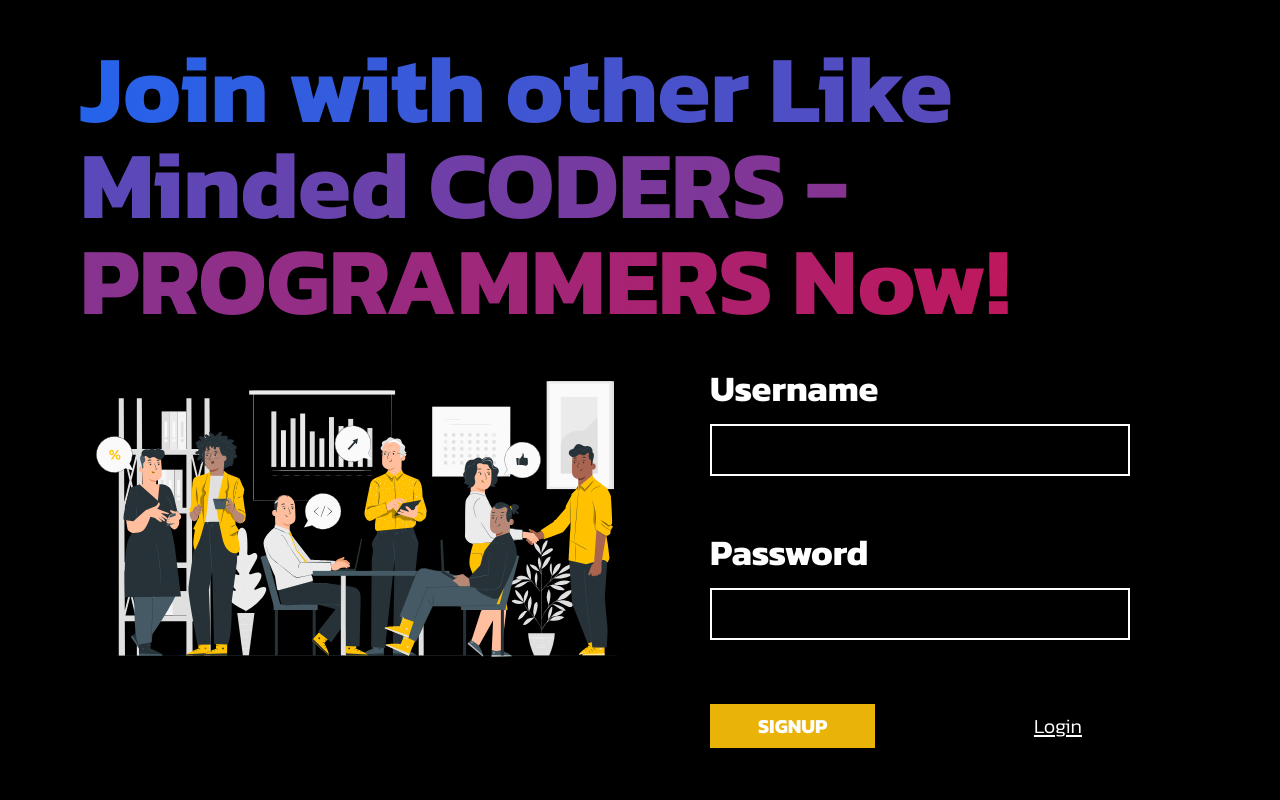
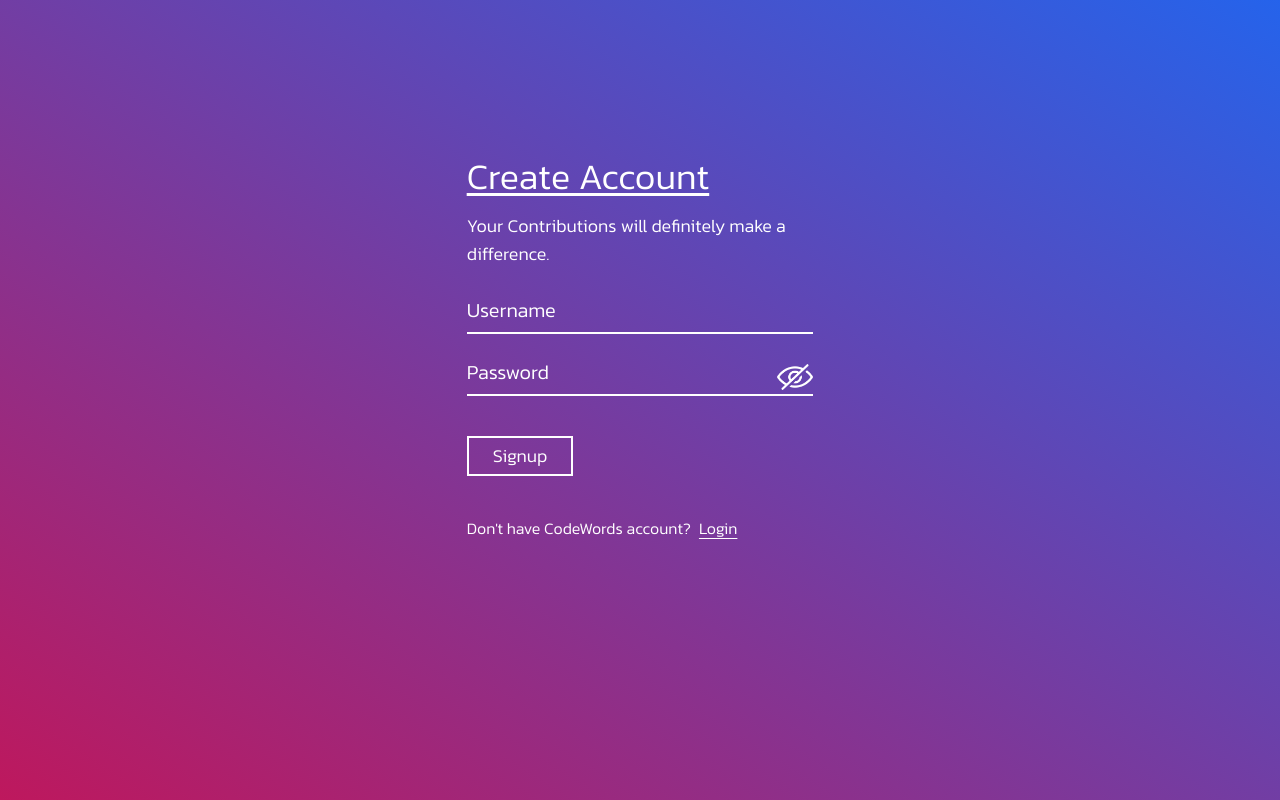
Before and after one commit to Rajat-Uchiha/CodeWords, a React (Create React App) app in the folder client/: page /signup in a window 1280 px wide. Built offline with nearby package versions, Linux system fonts and the light colour scheme.

Commit message:
Upgraded login and signup page

```diff
--- a/client/src/Components/Login.js
+++ b/client/src/Components/Login.js
@@ -1,12 +1,12 @@
 import React, { useState } from "react";
-import LoginImage from "./LoginImage.svg";
 import { useCookies } from "react-cookie";
 import { Link, useNavigate } from "react-router-dom";
 import { AppContext } from "../App";
 import { useContext } from "react";
+import Hide_icon from "./Hide_icon.png";
+import Show_icon from "./Show_icon.png";
+import axios from "axios";
 
-import axios from "axios";
-import Newlogin from "./Newlogin";
 const Login = () => {
   const { setNav_username } = useContext(AppContext);
   const navigate = useNavigate();
@@ -14,6 +14,7 @@ const Login = () => {
   const [_, setCookie] = useCookies(["auth_Token"]);
   const [username, setUsername] = useState("");
   const [password, setPassword] = useState("");
+  const [hidePassword, setHidePassword] = useState(true);
 
   const getUsername = (e) => {
     setUsername(e.target.value);
@@ -45,66 +46,72 @@ const Login = () => {
   };
 
   return (
-    <Newlogin />
-
-    // <section className="px-4 md:px-20 min-h-screen bg-black ">
-    //   <div className=" pt-10">
-    //     <h1 className=" text-3xl md:text-8xl font-Kanit font-bold ">
-    //       <span className="text-transparent font-Kanit font-semibold bg-clip-text bg-gradient-to-r from-blue-600 to-pink-700">
-    //         Hey! 👋🏻 Welcome Back
-    //       </span>
-    //       <br />
-    //     </h1>
-    //   </div>
-
-    //   <div className=" md:flex justify-center items-start ">
-    //     <div className="w-full md:w-1/2 flex justify-center">
-    //       <img src={LoginImage} alt="newImage" />
-    //     </div>
-    //     <div className="w-full md:w-1/2 flex justify-center items-center  ">
-    //       <div className="font-Kanit space-y-14  w-3/4 my-10">
-    //         <div className=" space-y-4 flex flex-col items-start justify-center ">
-    //           <label htmlFor="">
-    //             <span className=" font-Kanit text-2xl md:text-4xl font-semibold  text-white">
-    //               Username
-    //             </span>
-    //           </label>
-    //           <input
-    //             onChange={getUsername}
-    //             className=" p-1 md:p-2 w-full  md:text-2xl text-white bg-black/30 border-2 border-white"
-    //             type="text"
-    //           />
-    //         </div>
-    //         <div className=" space-y-4 flex flex-col items-start justify-center">
-    //           <label htmlFor="">
-    //             <span className="font-Kanit text-2xl md:text-4xl font-semibold  text-white">
-    //               Password
-    //             </span>
-    //           </label>
-    //           <input
-    //             onChange={getPassword}
-    //             className=" w-full p-1 md:p-2 md:text-2xl text-white bg-black/30 border-2 border-white"
-    //             type="password"
-    //           />
-    //         </div>
-    //         <div className="flex justify-between items-end">
-    //           <button
-    //             onClick={loginBtn}
-    //             className="my-2 hover:scale-110 transition-all md:hover:text-2xl text-lg md:text-xl font-bold font-Kanit text-white bg-yellow-500 py-1 md:py-2 px-12"
-    //           >
-    //             LOGIN
-    //           </button>
-    //           <Link
-    //             to="/signup"
-    //             className="my-2 underline underline-offset-2 hover:underline hover:underline-offset-4 transition-all  text-xl font-Kanit text-white py-2 px-12"
-    //           >
-    //             Signup
-    //           </Link>
-    //         </div>
-    //       </div>
-    //     </div>
-    //   </div>
-    // </section>
+    <section className="border-2 border-black min-h-screen flex">
+      <div className=" w-1/2 bg-black flex space-y-4 flex-col justify-center items-center">
+        <h1 className="text-4xl md:text-8xl">
+          <span className="text-transparent font-Kanit font-semibold bg-clip-text bg-gradient-to-r from-blue-700 to-pink-800">
+            CodeWords
+          </span>
+          <br />
+        </h1>
+        <p className="text-white font-Kanit underline underline-offset-8 text-4xl">
+          Welcome Back!
+        </p>
+      </div>
+      <div className=" w-1/2 bg-gradient-to-bl from-blue-600 to-pink-700 flex justify-center items-center flex-col ">
+        <div className=" w-1/2 flex justify-start items-start flex-col h-1/6 space-y-4">
+          <h4 className="text-4xl underline underline-offset-4 font-Kanit text-white">
+            Login
+          </h4>
+          <p className="font-Kanit text-white text-lg ">
+            Login your CodeWords account
+          </p>
+        </div>
+        <div className="h-3/6 w-1/2 flex items-start flex-col space-y-10 ">
+          <form className="space-y-4 flex flex-col w-full">
+            <input
+              onChange={getUsername}
+              className=" font-Kanit text-white text-xl bg-transparent border-white border-b-2 py-2 focus:outline-none  placeholder:text-white"
+              type="text"
+              placeholder="Username"
+            />
+            <div className="flex justify-center items-end">
+              <input
+                onChange={getPassword}
+                className=" w-full font-Kanit text-white text-xl bg-transparent border-white border-b-2 py-2 focus:outline-none  placeholder:text-white"
+                type={hidePassword ? "password" : "text"}
+                placeholder="Password"
+              />
+              <img
+                src={hidePassword ? Hide_icon : Show_icon}
+                alt="hiddenIcon"
+                onClick={() => {
+                  setHidePassword(!hidePassword);
+                }}
+                className="w-10 h-9  hover:cursor-pointer transition-all border-b-2 border-white"
+              />
+            </div>
+          </form>
+          <button
+            onClick={loginBtn}
+            className="border-2 border-white px-6 text-lg font-Kanit py-1 text-white hover:bg-black hover:border-black transition-all hover:scale-110"
+          >
+            Login
+          </button>
+          <div className="font-Kanit text-white space-y-4">
+            <p className="text-md">
+              Don't have CodeWords account?
+              <Link
+                to="/signup"
+                className="underline underline-offset-4 hover:underline-offset-8 transition-all px-2 "
+              >
+                Signup
+              </Link>
+            </p>
+          </div>
+        </div>
+      </div>
+    </section>
   );
 };
 
--- a/client/src/Components/Newlogin.js
+++ /dev/null
@@ -1,56 +0,0 @@
-import React from "react";
-
-const Newlogin = () => {
-  return (
-    <section className="border-2 border-black min-h-screen flex">
-      <div className=" w-1/2 bg-black flex space-y-4 flex-col justify-center items-center">
-        <h1 className="text-4xl md:text-8xl">
-          <span className="text-transparent font-Kanit font-semibold bg-clip-text bg-gradient-to-r from-blue-700 to-pink-800">
-            CodeWords
-          </span>
-          <br />
-        </h1>
-        <p className="text-white font-Kanit underline underline-offset-8 text-4xl">
-          Welcome Back!
-        </p>
-      </div>
-      <div className=" w-1/2 bg-gradient-to-bl from-blue-600 to-pink-700 flex justify-center items-center flex-col ">
-        <div className=" w-1/2 flex justify-start items-start flex-col h-1/6 space-y-4">
-          <h4 className="text-4xl underline underline-offset-4 font-Kanit text-white">
-            Login
-          </h4>
-          <p className="font-Kanit text-white text-lg ">
-            Login your CodeWords account
-          </p>
-        </div>
-        <div className="h-3/6 w-1/2 flex items-start flex-col space-y-10 ">
-          <form className="space-y-4 flex flex-col w-full">
-            <input
-              className=" font-Kanit text-white text-xl bg-transparent border-white border-b-2 py-2 focus:outline-none  placeholder:text-white"
-              type="text"
-              placeholder="Username"
-            />
-            <input
-              className=" font-Kanit text-white text-xl bg-transparent border-white border-b-2 py-2 focus:outline-none  placeholder:text-white"
-              type="password"
-              placeholder="Password"
-            />
-          </form>
-          <button className="border-2 border-white px-6 text-lg font-Kanit py-1 text-white hover:bg-black hover:border-black transition-all hover:scale-110">
-            Login
-          </button>
-          <div className="font-Kanit text-white space-y-4">
-            <p className="text-md">
-              Don't have CodeWords account?
-              <button className="underline underline-offset-4 hover:underline-offset-8 transition-all px-2 ">
-                Signup
-              </button>
-            </p>
-          </div>
-        </div>
-      </div>
-    </section>
-  );
-};
-
-export default Newlogin;
--- a/client/src/Components/Signup.js
+++ b/client/src/Components/Signup.js
@@ -1,11 +1,14 @@
 import { useState } from "react";
-import SignupToday from "./SignupToday.svg";
+
 import { Link, useNavigate } from "react-router-dom";
 import axios from "axios";
+import Hide_icon from "./Hide_icon.png";
+import Show_icon from "./Show_icon.png";
 const Signup = () => {
   const navigate = useNavigate();
   const [username, setUsername] = useState("");
   const [password, setPassword] = useState("");
+  const [hidePassword, setHidePassword] = useState(true);
 
   const getUsername = (e) => {
     setUsername(e.target.value);
@@ -33,58 +36,123 @@ const Signup = () => {
   };
 
   return (
-    <section className="px-4 md:px-20 min-h-screen bg-black ">
-      <div className=" pt-10">
-        <h1 className="text-3xl md:text-8xl font-Kanit font-bold  ">
-          <span className="text-transparent font-Kanit font-semibold bg-clip-text bg-gradient-to-r from-blue-600 to-pink-700">
-            Join with other Like Minded CODERS - PROGRAMMERS Now!
+    // <section className="px-4 md:px-20 min-h-screen bg-black ">
+    //   <div className=" pt-10">
+    //     <h1 className="text-3xl md:text-8xl font-Kanit font-bold  ">
+    //       <span className="text-transparent font-Kanit font-semibold bg-clip-text bg-gradient-to-r from-blue-600 to-pink-700">
+    //         Join with other Like Minded CODERS - PROGRAMMERS Now!
+    //       </span>
+    //     </h1>
+    //   </div>
+    //   <div className="md:flex justify-center items-start ">
+    //     <div className="w-full md:w-1/2 flex justify-center">
+    //       <img src={SignupToday} alt="newImage" />
+    //     </div>
+    //     <div className="w-full md:w-1/2 flex justify-center items-center ">
+    //       <div className="font-Kanit space-y-14  w-3/4 my-10">
+    //         <div className=" space-y-4 flex flex-col items-start justify-center ">
+    //           <label htmlFor="">
+    //             <span className=" font-Kanit text-2xl md:text-4xl font-semibold  text-white">
+    //               Username
+    //             </span>
+    //           </label>
+    //           <input
+    //             onChange={getUsername}
+    //             className=" p-1 md:p-2 w-full  md:text-2xl text-white bg-black/30 border-2 border-white"
+    //             type="text"
+    //           />
+    //         </div>
+    //         <div className=" space-y-4 flex flex-col items-start justify-center">
+    //           <label htmlFor="">
+    //             <span className="font-Kanit text-2xl md:text-4xl font-semibold  text-white">
+    //               Password
+    //             </span>
+    //           </label>
+    //           <input
+    //             onChange={getPassword}
+    //             className="  p-1 md:p-2 w-full  md:text-2xl text-white bg-black/30 border-2 border-white"
+    //             type="password"
+    //           />
+    //         </div>
+    //         <div className="flex justify-between items-end">
+    //           <button
+    //             onClick={signupBtn}
+    //             className="my-2 hover:scale-110 transition-all md:hover:text-2xl text-lg md:text-xl font-bold font-Kanit text-white bg-yellow-500 py-1 md:py-2 px-12"
+    //           >
+    //             SIGNUP
+    //           </button>
+    //           <Link
+    //             to="/login"
+    //             className="my-2 underline underline-offset-2 hover:underline hover:underline-offset-4 transition-all  text-xl font-Kanit text-white py-2 px-12"
+    //           >
+    //             Login
+    //           </Link>
+    //         </div>
+    //       </div>
+    //     </div>
+    //   </div>
+    // </section>
+    <section className=" min-h-screen flex">
+      {/* <div className=" w-1/2 bg-black flex space-y-4 flex-col justify-center items-center">
+        <h1 className="text-4xl md:text-8xl">
+          <span className="text-transparent font-Kanit font-semibold bg-clip-text bg-gradient-to-r from-blue-700 to-pink-800">
+            CodeWords
           </span>
+          <br />
         </h1>
+        <p className="text-white font-Kanit underline underline-offset-8 text-4xl">
+          Let's Go on a Journey!
+        </p>
+      </div> */}
+      <div className=" w-full bg-gradient-to-bl from-blue-600 to-pink-700 flex justify-center items-center flex-col ">
+        <div className=" w-1/3 flex justify-center items-start flex-col h-1/5  space-y-4 px-10 pt-6   ">
+          <h4 className="text-4xl underline underline-offset-4 font-Kanit text-white">
+            Create Account
+          </h4>
+          <p className="font-Kanit text-white text-lg ">
+            Your Contributions will definitely make a difference.
+          </p>
         </div>
-      <div className="md:flex justify-center items-start ">
-        <div className="w-full md:w-1/2 flex justify-center">
-          <img src={SignupToday} alt="newImage" />
-        </div>
-        <div className="w-full md:w-1/2 flex justify-center items-center ">
-          <div className="font-Kanit space-y-14  w-3/4 my-10">
-            <div className=" space-y-4 flex flex-col items-start justify-center ">
-              <label htmlFor="">
-                <span className=" font-Kanit text-2xl md:text-4xl font-semibold  text-white">
-                  Username
-                </span>
-              </label>
+        <div className="h-3/6 w-1/3 flex items-start flex-col space-y-10 px-10 py-2 ">
+          <form className="space-y-4 flex flex-col w-full">
             <input
               onChange={getUsername}
-                className=" p-1 md:p-2 w-full  md:text-2xl text-white bg-black/30 border-2 border-white"
+              className=" font-Kanit text-white text-xl bg-transparent border-white border-b-2 py-2 focus:outline-none  placeholder:text-white"
               type="text"
+              placeholder="Username"
+            />
+            <div className="flex justify-center items-end">
+              <input
+                onChange={getPassword}
+                className=" w-full font-Kanit text-white text-xl bg-transparent border-white border-b-2 py-2 focus:outline-none  placeholder:text-white"
+                type={hidePassword ? "password" : "text"}
+                placeholder="Password"
+              />
+              <img
+                src={hidePassword ? Hide_icon : Show_icon}
+                onClick={() => {
+                  setHidePassword(!hidePassword);
+                }}
+                className="w-10 h-9  hover:cursor-pointer transition-all border-b-2 border-white"
               />
             </div>
-            <div className=" space-y-4 flex flex-col items-start justify-center">
-              <label htmlFor="">
-                <span className="font-Kanit text-2xl md:text-4xl font-semibold  text-white">
-                  Password
-                </span>
-              </label>
-              <input
-                onChange={getPassword}
-                className="  p-1 md:p-2 w-full  md:text-2xl text-white bg-black/30 border-2 border-white"
-                type="password"
-              />
-            </div>
-            <div className="flex justify-between items-end">
+          </form>
           <button
             onClick={signupBtn}
-                className="my-2 hover:scale-110 transition-all md:hover:text-2xl text-lg md:text-xl font-bold font-Kanit text-white bg-yellow-500 py-1 md:py-2 px-12"
+            className="border-2 border-white px-6 text-lg font-Kanit py-1 text-white hover:bg-black hover:border-black transition-all hover:scale-110"
           >
-                SIGNUP
+            Signup
           </button>
+          <div className="font-Kanit text-white space-y-4">
+            <p className="text-md">
+              Don't have CodeWords account?
               <Link
                 to="/login"
-                className="my-2 underline underline-offset-2 hover:underline hover:underline-offset-4 transition-all  text-xl font-Kanit text-white py-2 px-12"
+                className="underline underline-offset-4 hover:underline-offset-8 transition-all px-2 "
               >
                 Login
               </Link>
-            </div>
+            </p>
           </div>
         </div>
       </div>
```
Also changed, not shown: client/src/Components/Hide_icon.png (added), client/src/Components/Show_icon.png (added). Lines whose indentation alone changed are shown as unchanged.
